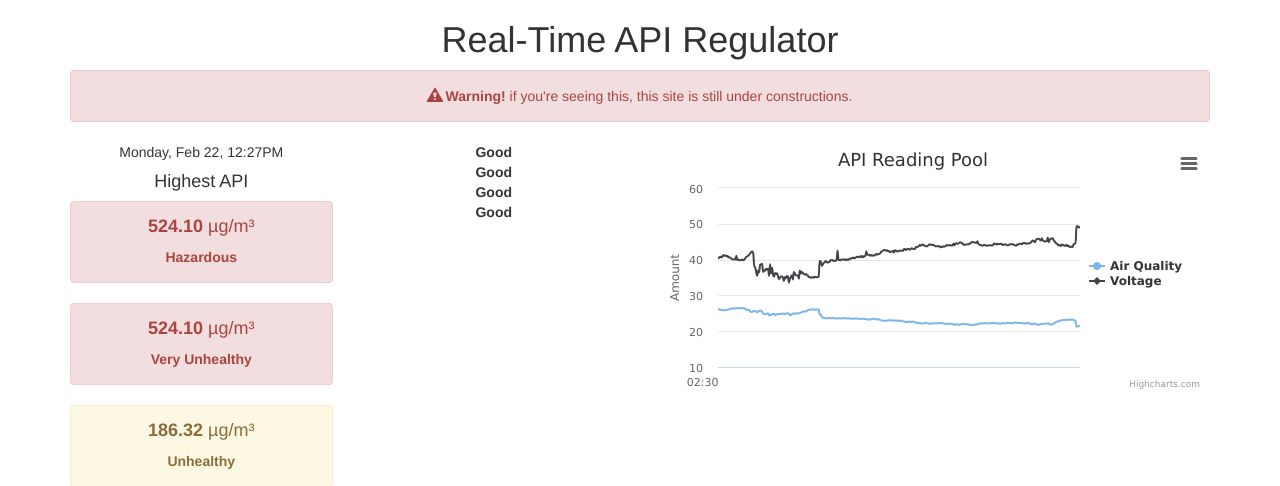
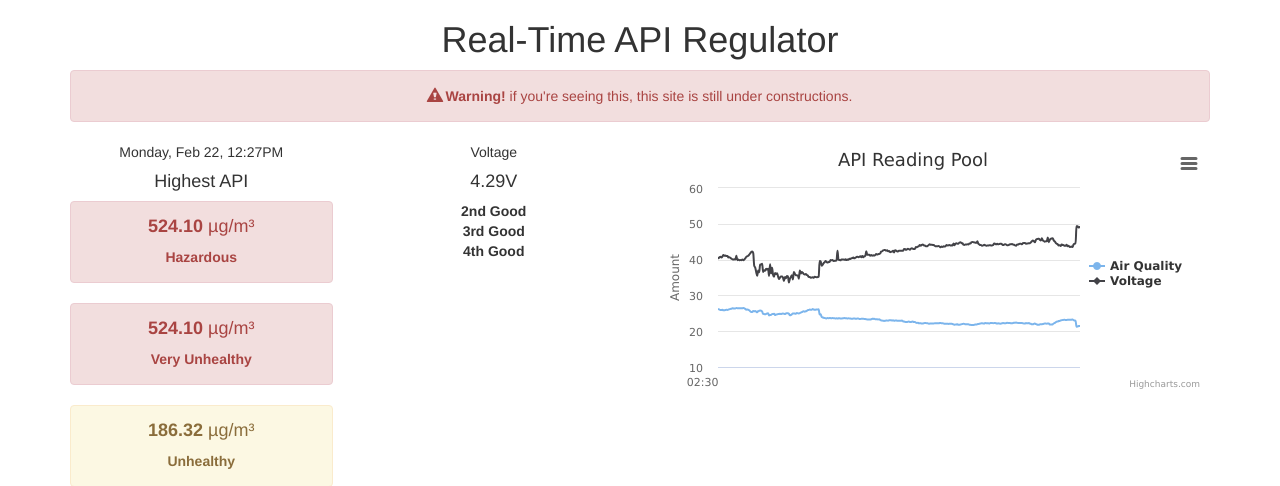
Before and after one commit to Zulfaqar/Exato, a PHP site: page / in a window 1280 px wide. Shown: the top 486 px of the page. Run offline with PHP 8.4, Linux system fonts and the light colour scheme; data comes from the database, SQL or seed files in the repository; some libraries are stand-ins or nearby versions.

Commit message:
adding 2nd column

```diff
--- a/index.php
+++ b/index.php
@@ -114,10 +114,12 @@
                     </div>
                 </div>
                 <div class="col-sm-3 text-center">
-                    <div><b>Good</b></div>
-                    <div><b>Good</b></div>
-                    <div><b>Good</b></div>
-                    <div><b>Good</b></div>
+                    <div>Voltage
+                        <div><h4>4.29V</h4></div>
+                    </div>
+                    <div><b>2nd Good</b></div>
+                    <div><b>3rd Good</b></div>
+                    <div><b>4th Good</b></div>
 
 
                 </div>
```
